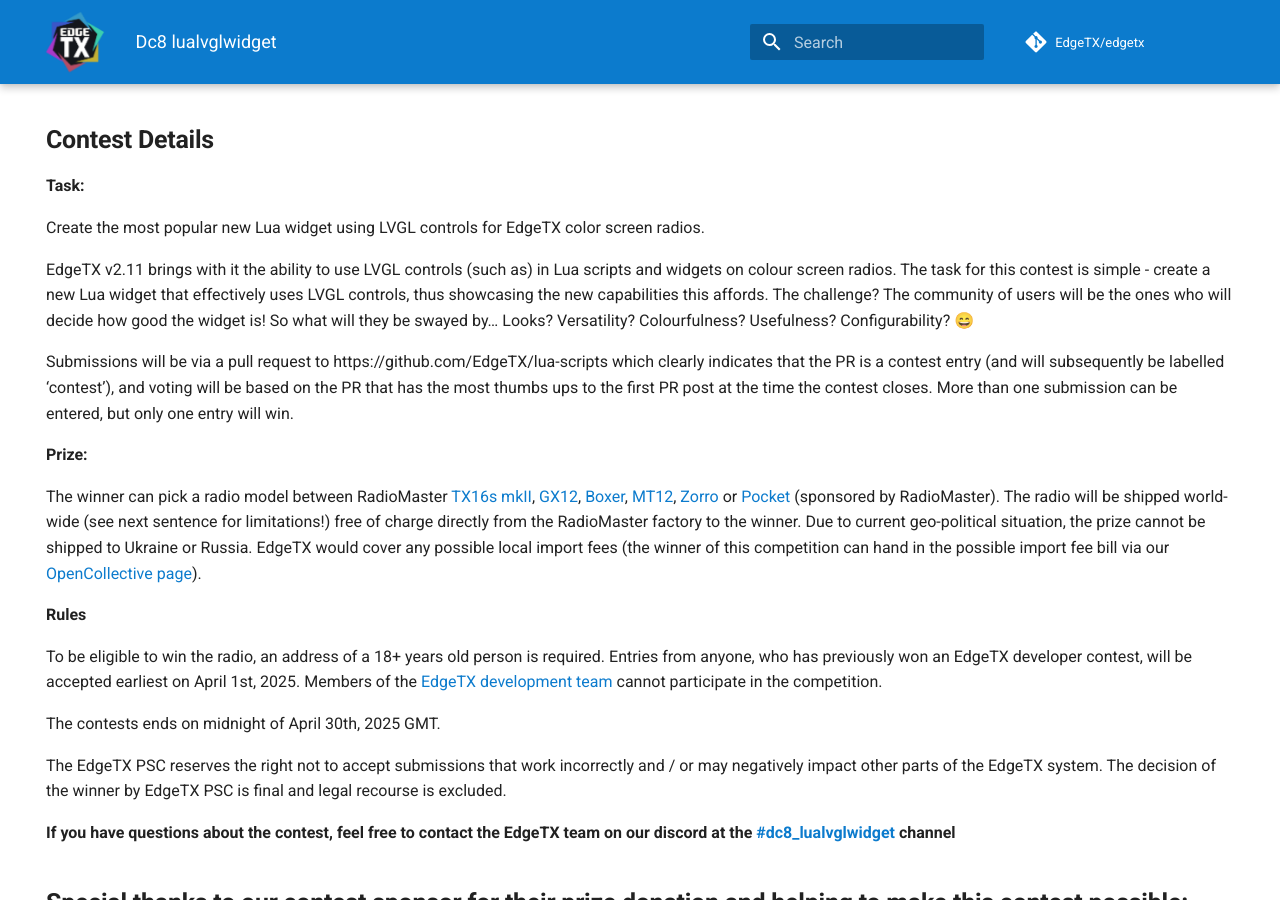
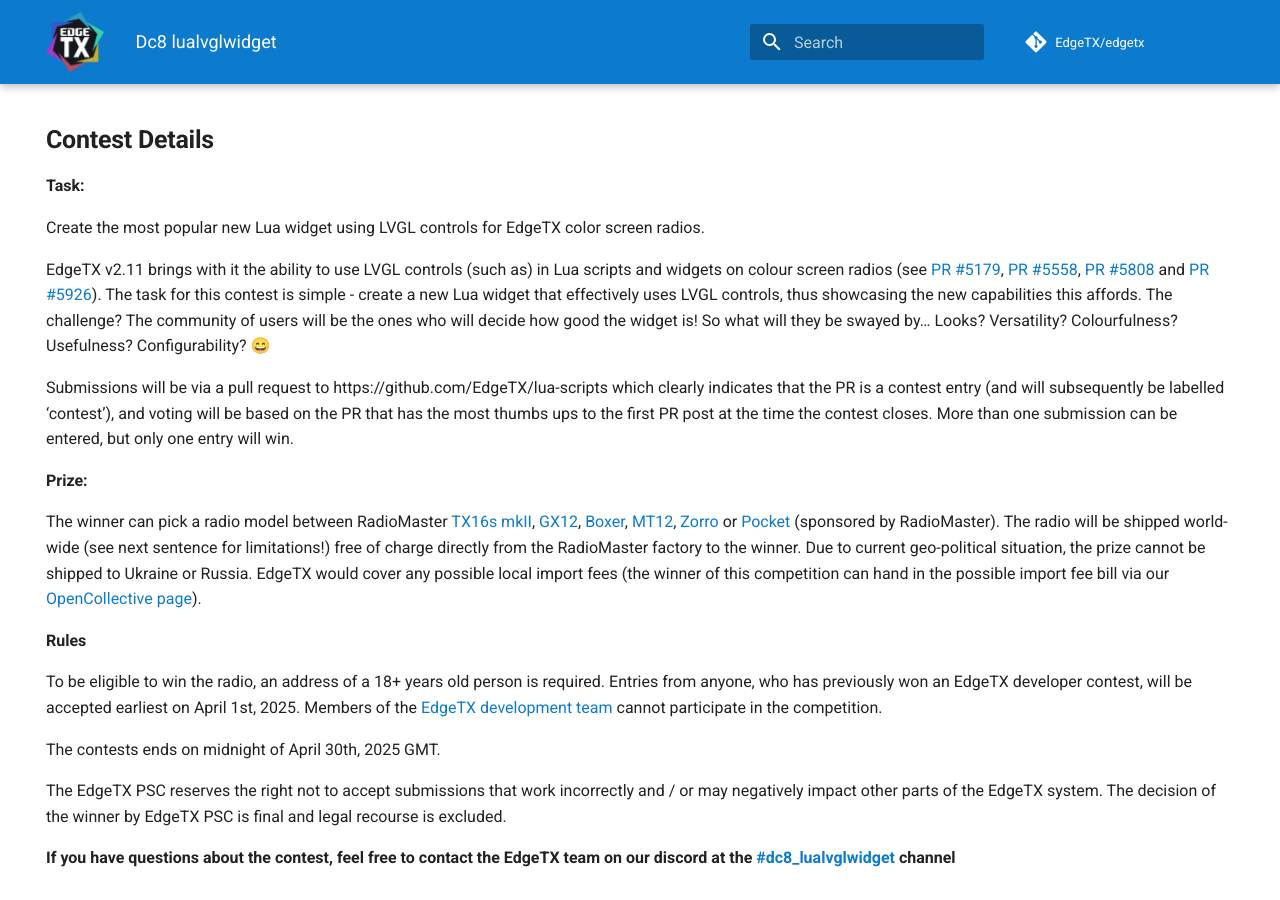
Before and after one commit to EdgeTX/edgetx.github.io, an MkDocs documentation site: the page built from docs/dc8_lualvglwidget.md, in a window 1280 px wide and 900 px high, scrolled down 930 px. Built offline with MkDocs 1.6.1 and Material for MkDocs 9.7.7, drawn with Linux system fonts in a browser that asks for light colours; comment, search, counter and statistics services are not loaded.

Commit message:
Added Lua LVGL PRs as hints

```diff
--- a/docs/dc8_lualvglwidget.md
+++ b/docs/dc8_lualvglwidget.md
@@ -15,7 +15,7 @@
 
 Create the most popular new Lua widget using LVGL controls for EdgeTX color screen radios.
 
-EdgeTX v2.11 brings with it the ability to use LVGL controls (such as) in Lua scripts and widgets on colour screen radios. The task for this contest is simple - create a new Lua widget that effectively uses LVGL controls, thus showcasing the new capabilities this affords. The challenge? The community of users will be the ones who will decide how good the widget is! So what will they be swayed by… Looks? Versatility? Colourfulness? Usefulness? Configurability? 😄
+EdgeTX v2.11 brings with it the ability to use LVGL controls (such as) in Lua scripts and widgets on colour screen radios (see [PR #5179](https://github.com/EdgeTX/edgetx/pull/5179), [PR #5558](https://github.com/EdgeTX/edgetx/pull/5558), [PR #5808](https://github.com/EdgeTX/edgetx/pull/5808) and [PR #5926](https://github.com/EdgeTX/edgetx/pull/5926)). The task for this contest is simple - create a new Lua widget that effectively uses LVGL controls, thus showcasing the new capabilities this affords. The challenge? The community of users will be the ones who will decide how good the widget is! So what will they be swayed by… Looks? Versatility? Colourfulness? Usefulness? Configurability? 😄
 
 Submissions will be via a pull request to https://github.com/EdgeTX/lua-scripts which clearly indicates that the PR is a contest entry (and will subsequently be labelled ‘contest’), and voting will be based on the PR that has the most thumbs ups to the first PR post at the time the contest closes. More than one submission can be entered, but only one entry will win.
 
```
